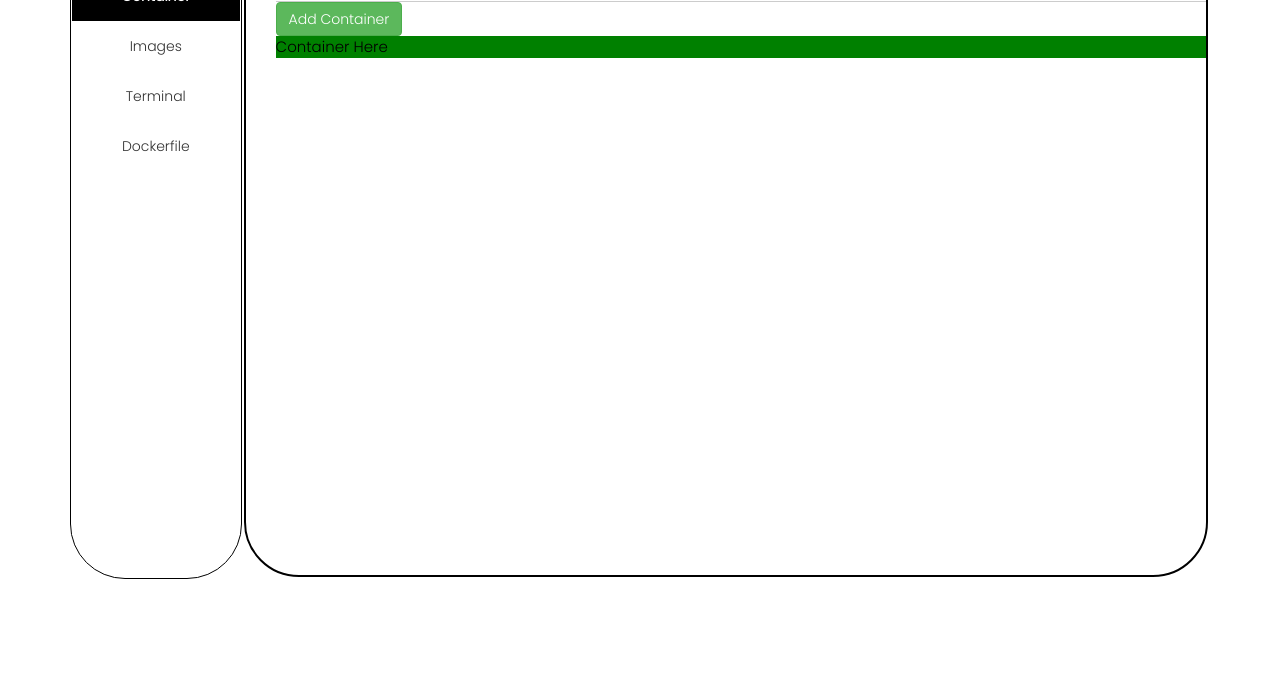
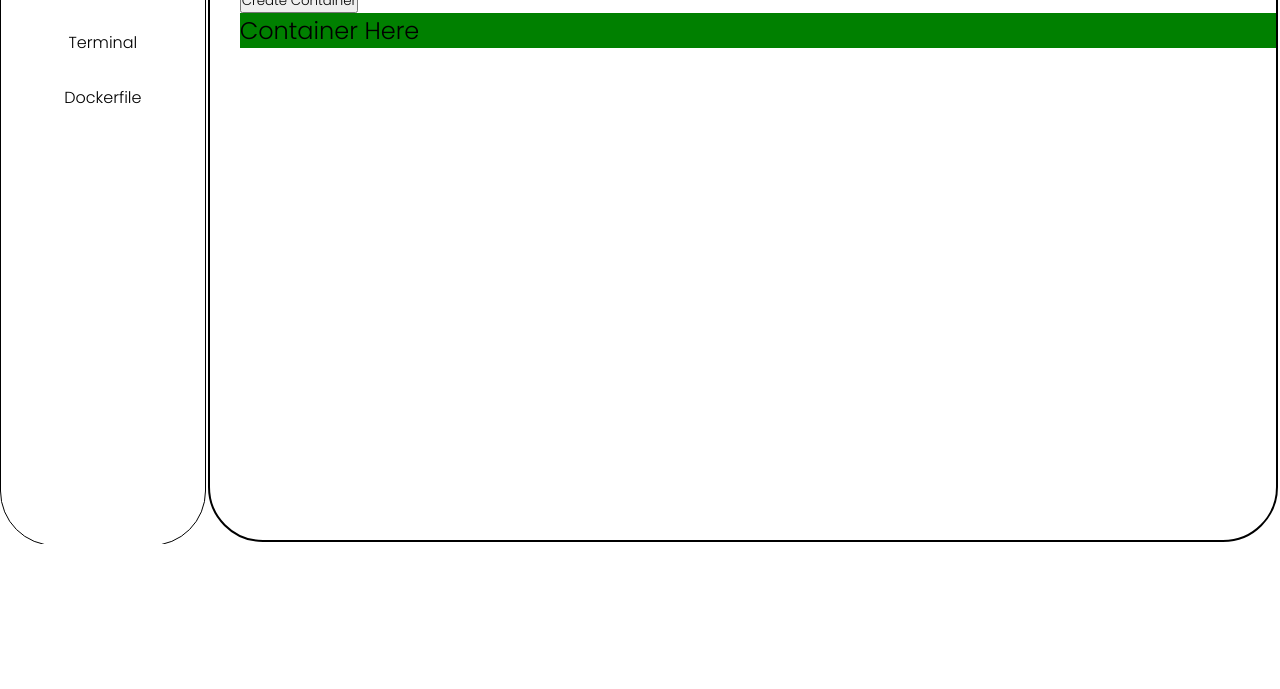
Before and after one commit to pratik2630/container-management-webapp, a website: page public/Home.html in a window 1280 px wide. Shown: the part 131-820 px from the top of the page. Drawn offline with nearby package versions, Linux system fonts and the light colour scheme.

Commit message:
comments added

```diff
--- a/public/Home.html
+++ b/public/Home.html
@@ -5,10 +5,10 @@
   <meta charset="UTF-8" />
   <meta http-equiv="X-UA-Compatible" content="IE=edge" />
   <meta name="viewport" content="width=device-width, initial-scale=1.0" />
-  <link rel="stylesheet" href="https://maxcdn.bootstrapcdn.com/bootstrap/3.4.1/css/bootstrap.min.css">
+  <!-- <link rel="stylesheet" href="https://maxcdn.bootstrapcdn.com/bootstrap/3.4.1/css/bootstrap.min.css">
     <script src="https://ajax.googleapis.com/ajax/libs/jquery/3.6.0/jquery.min.js"></script>
     <script src="https://maxcdn.bootstrapcdn.com/bootstrap/3.4.1/js/bootstrap.min.js"></script>
-
+     -->
   <title>Docker Web App</title>
   <link rel="stylesheet" href="style.css" />
   <script src="Home.js" defer></script>
@@ -55,9 +55,11 @@
       <div class="card active container" data-container>
         <div class="title">Container Page</div>
 
+
+        <!-- Create container button and popup form7 -->
     <div class="main">
-      <button class="btn btn-success" onclick="displayPopup()">Add Container</button>
-  </div>
+      <button class="btn btn-success" onclick="displayPopup()">Create Container</button>
+    </div>
   <div class="formContainer" id="formContainer">
       <form>
           <div class="form-group">
@@ -94,6 +96,7 @@
           document.getElementById("formContainer").style.display = "none";
       }
   </script>
+  <!-- Create container popup form end -->
         <div class="content" style="background-color: green;">Container Here
 
         </div>
```
